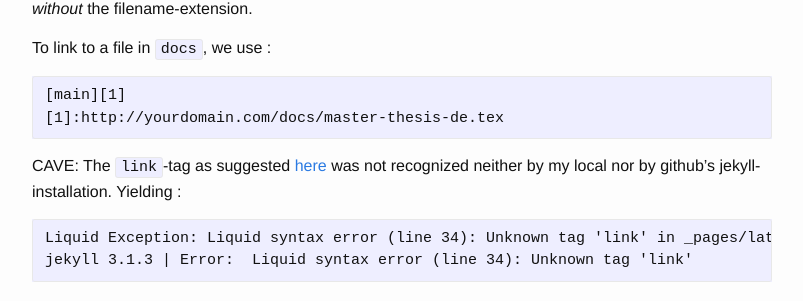
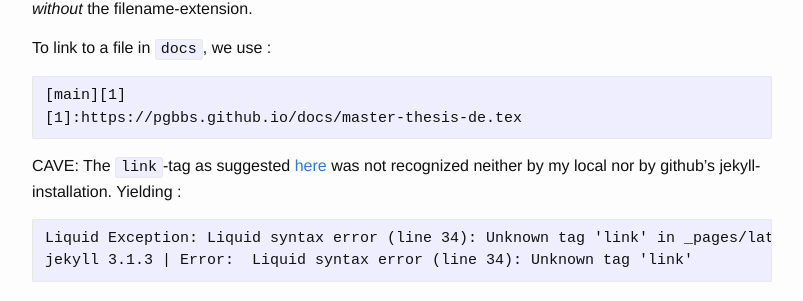
Before and after one commit to PGBBS/pgbbs.github.io, a Jekyll site: the page built from HOW-TO-CONTRIBUTE.md, in a window 1280 px wide and 900 px high, scrolled down 1524 px. Shown: the part 173-474 px from the top of the window, without its empty margins (238-1041 px from the left). Built offline with Jekyll 4.4.1, drawn with Linux system fonts in a browser that asks for light colours; emoji names are drawn with the system emoji font; our own code applies the rules of GitHub Pages for plain Markdown files.

Commit message:
set domain name

```diff
--- a/_config.yml
+++ b/_config.yml
@@ -16,7 +16,7 @@
   line in _config.yml. It will appear in your document head meta (for
   Google search results) and in your feed.xml site description.
 baseurl: "" # the subpath of your site, e.g. /blog
-url: "http://yourdomain.com" # the base hostname & protocol for your site
+url: "https://pgbbs.github.io" # the base hostname & protocol for your site
 github_username:  pgbbs
 
 # Build settings
```
